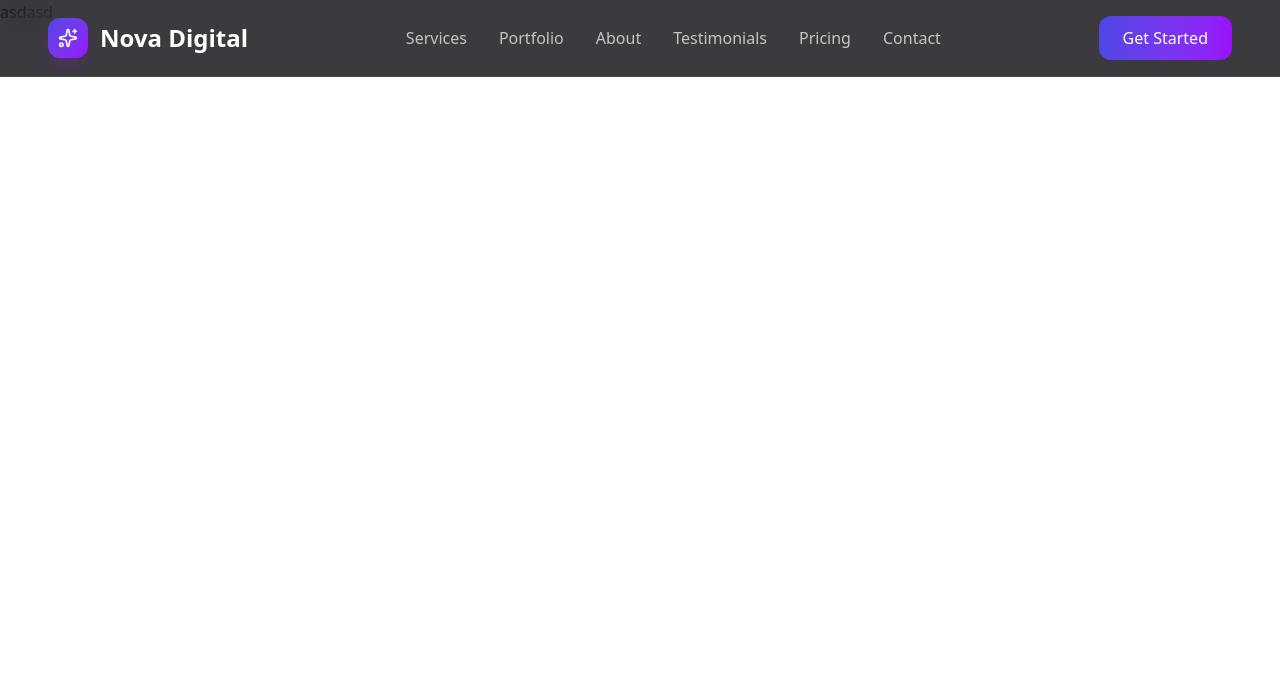
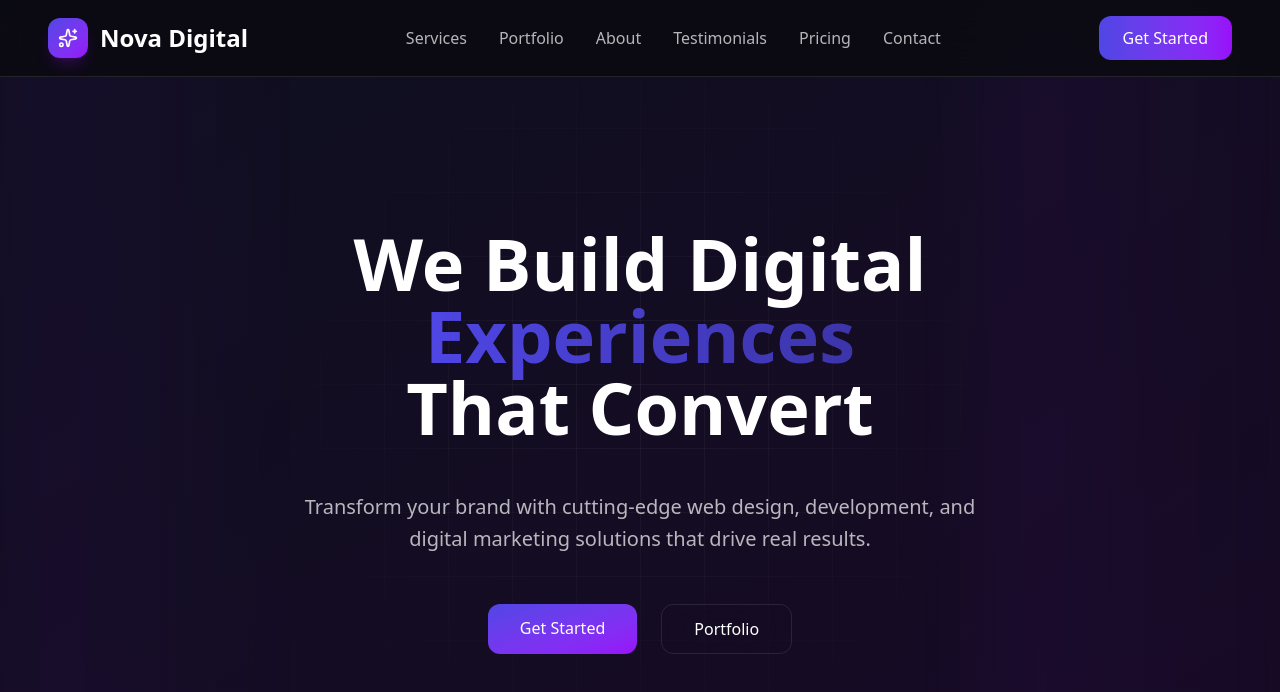
Before and after one commit to lazarpetrovic/nova-digital, a React (Vite) app: page / in a window 1280 px wide. Shown: the top 692 px of the page. Built offline with nearby package versions, Linux system fonts and the light colour scheme.

Commit message:
finished navigation, hero almost done

```diff
--- a/src/components/Hero.tsx
+++ b/src/components/Hero.tsx
@@ -1,11 +1,71 @@
+import { motion } from "motion/react";
+import { Link } from "react-router-dom";
+
 export default function Hero() {
     return (
-        <section className="container mx-auto relative min-h-screen items-center justify-center overflow-hidden">
-            <div className="absolute inset-0
-    bg-[radial-gradient(circle_at_20%_50%,rgba(79,70,229,0.35),transparent_50%),
-         radial-gradient(circle_at_80%_30%,rgba(168,85,247,0.25),transparent_50%),
-         linear-gradient(to_right,rgba(10,10,40,0.9),rgba(5,5,16,1))]">asdasd
-  </div>
+        <section className="relative min-h-screen items-center justify-center overflow-hidden">
+            {/* Purple gradient — full section */}
+            <div className="absolute inset-0 bg-gradient-to-br from-[#0F0F20] to-[#170A25]" />
+
+            {/* Grid only inside centered circle (transparent elsewhere) */}
+            <div
+                className="absolute inset-0 bg-[linear-gradient(to_right,rgba(255,255,255,0.05)_1px,transparent_1px),linear-gradient(to_bottom,rgba(255,255,255,0.05)_1px,transparent_1px)] bg-[size:4rem_4rem]
+                [mask-image:radial-gradient(circle_50vmin_at_50%_50%,black,transparent)]
+                [-webkit-mask-image:radial-gradient(circle_50vmin_at_50%_50%,black,transparent)] [mask-size:100%_100%]
+                [-webkit-mask-size:100%_100%]"
+                aria-hidden
+            />
+
+            <motion.div
+            animate={{
+                opacity: [0.2, 0.4, 0.2],
+            }}
+            transition={{
+                duration: 5,
+                repeat: Infinity,
+            }}
+            className="absolute left-0 top-0 h-full w-[300px]
+            bg-gradient-to-r from-purple-600/20 to-transparent
+            blur-2xl"
+            />
+
+            <motion.div
+            animate={{
+                opacity: [0.2, 0.4, 0.2],
+            }}
+            transition={{
+                duration: 5,
+                repeat: Infinity,
+            }}
+            className="absolute right-0 top-0 h-full w-[300px]
+            bg-gradient-to-r from-purple-600/20 to-transparent
+            blur-2xl"
+            />
+
+            <motion.div
+            initial={{opacity: 0, y: 100}}
+            animate={{opacity: 1, y: 0}}
+            transition={{duration: 0.7}}
+            className="absolute inset-0 flex flex-col items-center justify-center sm:px-6">
+
+                <div className="container mx-auto flex flex-col items-center justify-center gap-12 max-w-4xl pt-20">
+                    <h1 className="text-7xl font-bold text-white text-center">We Build Digital{' '}<br/>
+                        <span className="bg-gradient-to-r from-[#4f46e5] to-[#4F46E5]/70 bg-clip-text text-transparent">Experiences<br/></span>
+                        {' '}That Convert
+                    </h1>
+                    <p className="text-lg md:text-xl text-white/70 max-w-2xl text-center leading-relaxed">
+                        Transform your brand with cutting-edge web design, development, and digital marketing solutions that drive real results.
+                    </p>
+                    <div className="flex flex-col sm:flex-row gap-6">
+                        <Link to="/contact" className="px-8 py-3 bg-gradient-to-br from-[#4f46e5] to-purple-600 text-white rounded-xl font-medium transition-all duration-300 hover:shadow-lg hover:shadow-purple-600/30 hover:scale-103 transition-shadow transition-transform duration-300">
+                            Get Started
+                        </Link>
+                        <Link to="/portfolio" className="px-8 py-3 text-white font-medium border border-white/10 rounded-xl backdrop-blur-xl hover:bg-white/10 hover:border-white/20 transition-all duration-300">
+                            Portfolio
+                        </Link>
+                    </div>
+                </div>
+            </motion.div>
         </section>
     )
 }
--- a/src/layout/Navbar.tsx
+++ b/src/layout/Navbar.tsx
@@ -32,11 +32,11 @@ const navLinks = [
 export default function Navbar() {
   return (
     <header className="fixed top-0 left-0 right-0 z-50 border-b border-white/10 bg-[#0a0a0f]/80 backdrop-blur-xl w-full">
-        <nav className="max-w-7xl mx-auto py-4 px-6 md:px-12 ">
+        <nav className="container max-w-7xl mx-auto py-4 px-6 md:px-12 ">
         <motion.div
         initial={{opacity: 0, y: 30}}
         animate={{opacity: 1, y: 0}}
-        transition={{duration: 0.5}}
+        transition={{duration: 0.7}}
         className="flex items-center justify-between">
             <Link to="/">
                 <div className="flex items-center gap-3">
```
